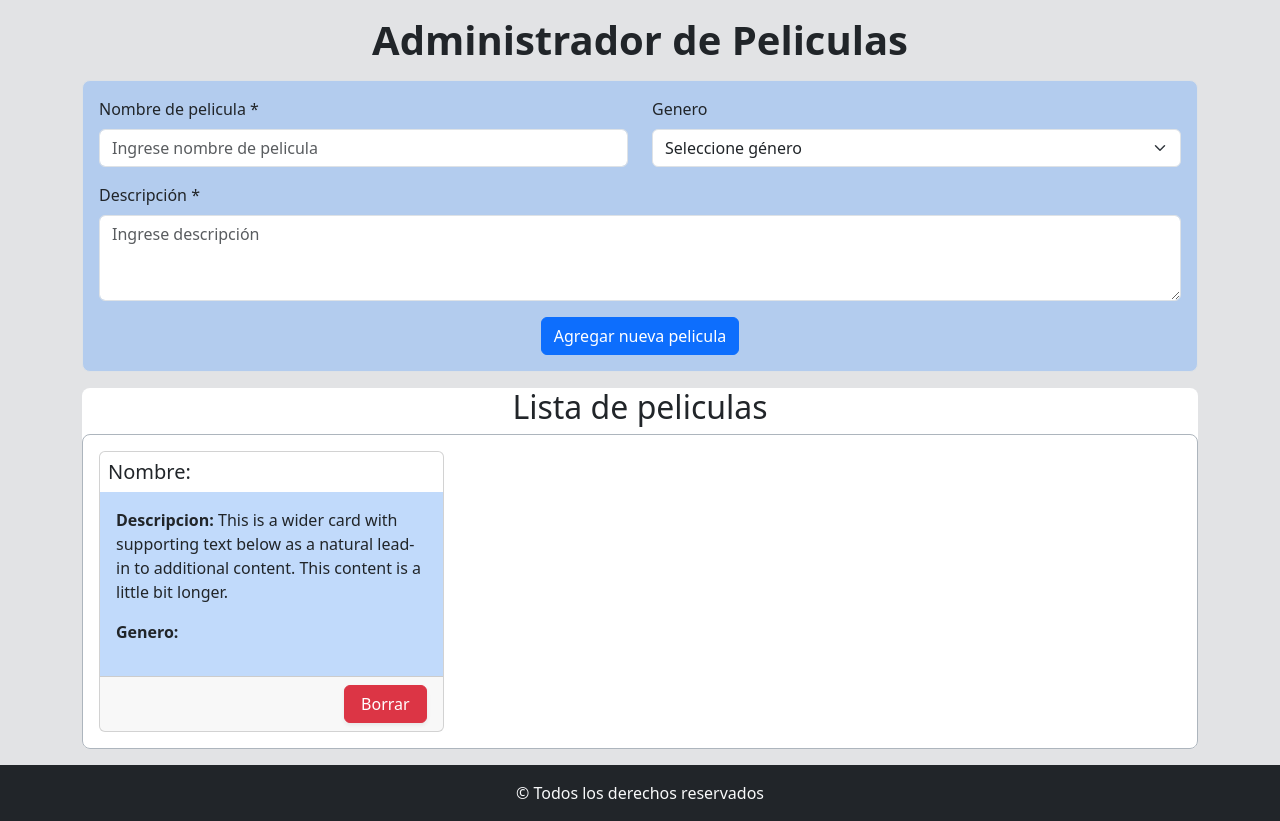
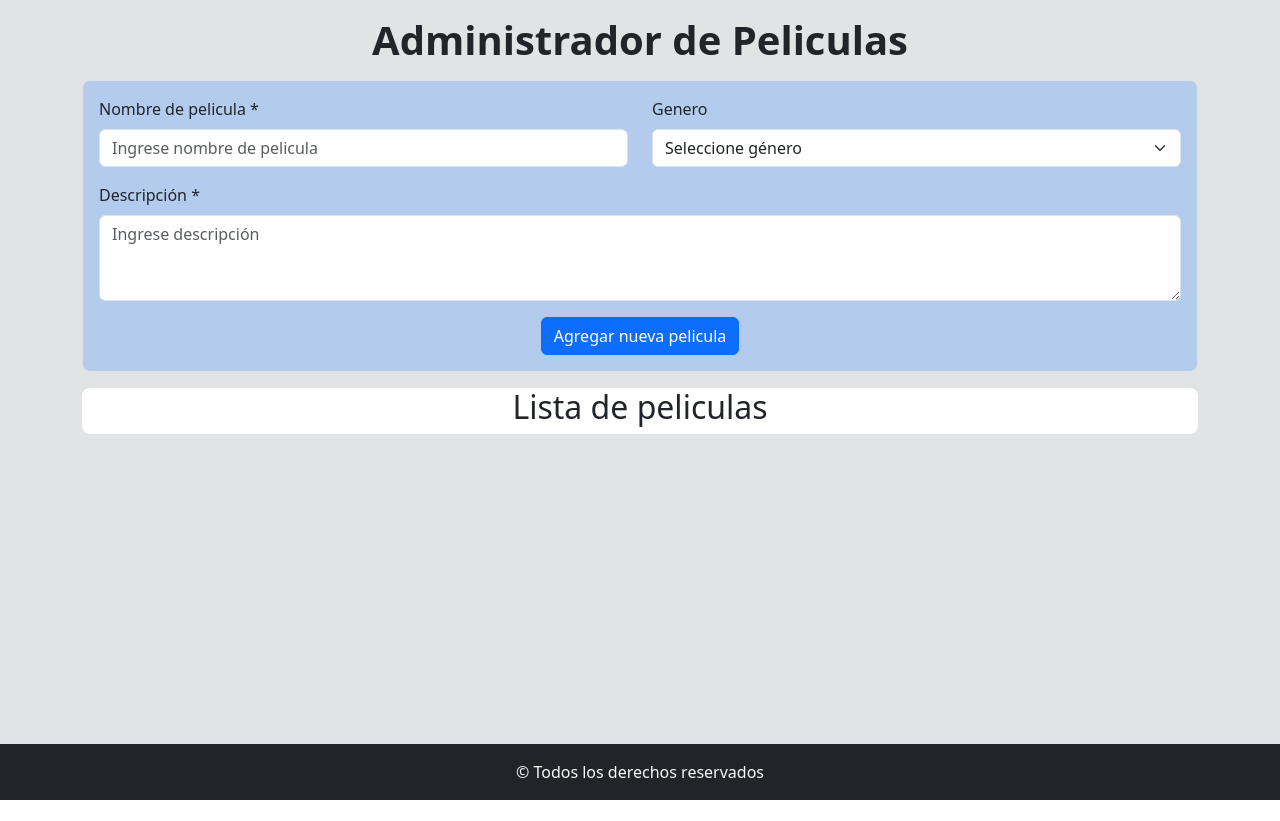
Before and after one commit to hernanortiz1/ejercicio10React, a React (Vite) app: page / in a window 1280 px wide. After the commit the page ends 800 px from the top, so only its background shows below. Built offline with nearby package versions, Linux system fonts and the light colour scheme.

Commit message:
agregue map a Lista peliculas

```diff
--- a/src/components/ListaPeliculas.jsx
+++ b/src/components/ListaPeliculas.jsx
@@ -1,16 +1,22 @@
 import TarjetaPelicula from "./TarjetaPelicula";
 
 const ListaPeliculas = ({ datosProps, borrarDatosProps }) => {
-    return (
-         <div>
+  return (
+    <div>
       <div className="text-center bg-white rounded-3">
         <h2>Lista de peliculas</h2>
-        <div className="border border-1 border-dark-subtle rounded-3">
-          <TarjetaPelicula/>
+        <div className="row row-cols-2 row-cols-md-3">
+          {datosProps.map((item, indice) => (
+            <TarjetaPelicula
+              key={indice}
+              datosProps={item}
+              borrarDatosProps={borrarDatosProps}
+            />
+          ))}
         </div>
       </div>
     </div>
-    );
+  );
 };
 
 export default ListaPeliculas;
--- a/src/components/TarjetaPelicula.jsx
+++ b/src/components/TarjetaPelicula.jsx
@@ -1,4 +1,5 @@
-import { Card, CardGroup, Form, Button } from "react-bootstrap";
+import { Card, Button } from "react-bootstrap";
+import Swal from "sweetalert2";
 
 const TarjetaPelicula = () => {
   return (
```
